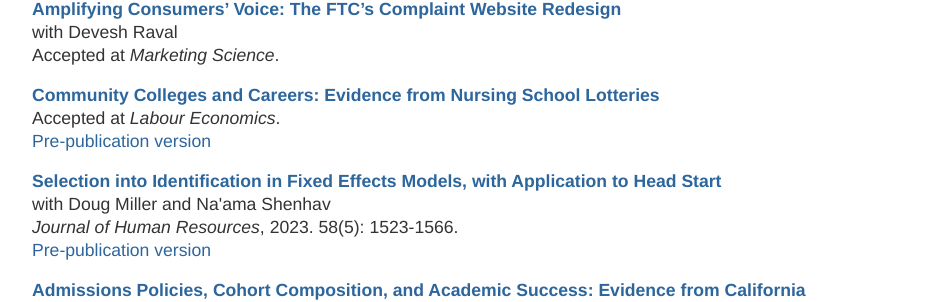
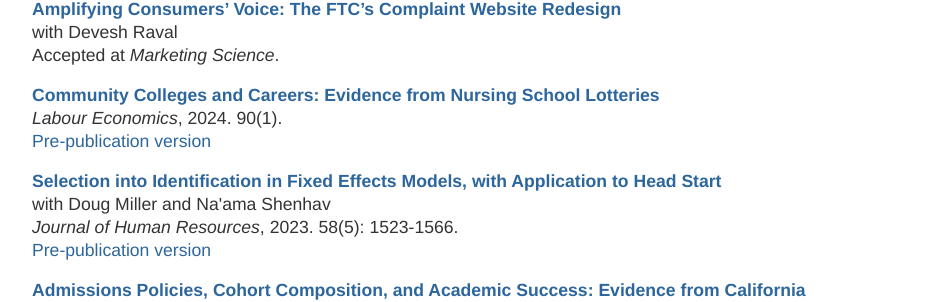
Before and after one commit to mzgrosz/mzgrosz.github.io, a Jekyll site: the page built from research/index.html, in a window 1280 px wide and 900 px high. Shown: the part 190-492 px from the top of the window, without its empty margins (160-1093 px from the left). Built offline with Jekyll 4.4.1, drawn with Linux system fonts in a browser that asks for light colours.

Commit message:
Update index.html

```diff
--- a/research/index.html
+++ b/research/index.html
@@ -12,7 +12,7 @@ title: Michel Grosz
 
 
 <p><b><a href="https://www.sciencedirect.com/science/article/abs/pii/S092753712400085X">Community Colleges and Careers: Evidence from Nursing School Lotteries</a> </b> <br>
-	Accepted at <em> Labour Economics</em>. <br>
+	<em> Labour Economics</em>, 2024. 90(1). <br>
 	<a href="https://edworkingpapers.com/ai23-799"> Pre-publication version</a><br></p>
 
 
```
